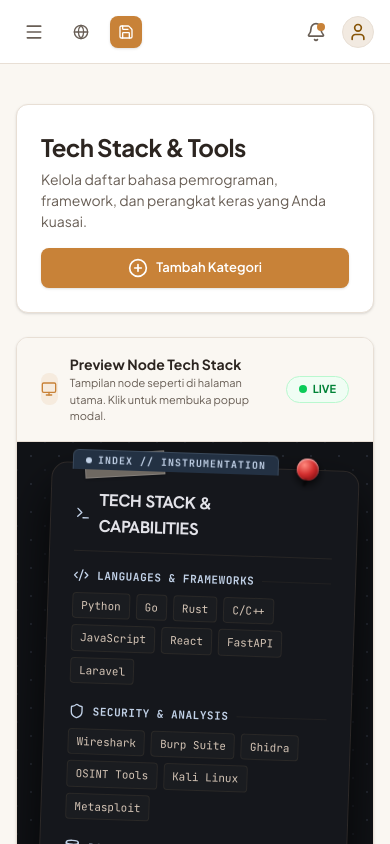
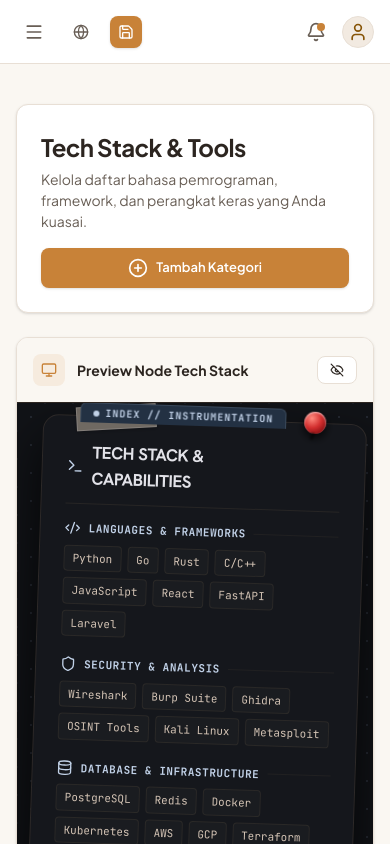
Before and after one commit to AdliXSec/Portfolio-V2, a React (Vite) app in the folder app/: page /admin/techstack in a window 390 px wide. Shown: the top 844 px of the page. Built offline with nearby package versions, Linux system fonts and the light colour scheme.

Commit message:
feat: add toggle button to show/hide live preview on all admin pages

```diff
--- a/app/src/pages/admin/LivePreviewWrapper.jsx
+++ b/app/src/pages/admin/LivePreviewWrapper.jsx
@@ -1,10 +1,11 @@
 import { useState } from 'react';
-import { Monitor } from 'lucide-react';
+import { Monitor, Eye, EyeOff } from 'lucide-react';
 import DossierModal from '../../components/DossierModal';
 
 export default function LivePreviewWrapper({ children, title = 'Live Preview' }) {
   const [modalOpen, setModalOpen] = useState(false);
   const [modalKey, setModalKey] = useState('principal');
+  const [showPreview, setShowPreview] = useState(true);
 
   const onOpenModal = (key) => {
     setModalKey(key);
@@ -13,26 +14,37 @@
 
   return (
     <>
-      <div className="bg-white border border-[#E8DFD5] rounded-xl shadow-sm overflow-hidden">
+      <div className="bg-white border border-[#E8DFD5] rounded-xl shadow-sm overflow-hidden transition-all">
         {/* Header */}
-        <div className="flex items-center gap-3 px-6 py-4 border-b border-[#E8DFD5] bg-[#FAF7F2]">
-          <div className="w-8 h-8 rounded-lg bg-[#C88238]/10 flex items-center justify-center">
+        <div className="flex items-center gap-3 px-4 sm:px-6 py-4 bg-[#FAF7F2]">
+          <div className="w-8 h-8 shrink-0 rounded-lg bg-[#C88238]/10 flex items-center justify-center">
             <Monitor className="w-4 h-4 text-[#C88238]" />
           </div>
           <div>
             <h3 className="text-[14px] font-bold text-[#2C2520]">{title}</h3>
-            <p className="text-[11px] text-[#685E55]">Tampilan node seperti di halaman utama. Klik untuk membuka popup modal.</p>
+            <p className="text-[11px] text-[#685E55] hidden sm:block">Tampilan node seperti di halaman utama. Klik untuk membuka popup modal.</p>
           </div>
-          <div className="ml-auto flex items-center gap-1.5 px-3 py-1 rounded-full bg-green-50 border border-green-200">
-            <span className="w-2 h-2 rounded-full bg-green-500 animate-pulse"></span>
-            <span className="text-[11px] font-bold text-green-700">LIVE</span>
+          <div className="ml-auto flex items-center gap-2">
+            <button
+              onClick={() => setShowPreview(!showPreview)}
+              className={`flex items-center gap-1.5 px-3 py-1.5 rounded-lg border text-[11px] font-bold transition-colors ${showPreview ? 'bg-white border-[#E8DFD5] text-[#2C2520] hover:bg-[#FAF4EE]' : 'bg-[#FAF4EE] border-[#E8DFD5] text-[#685E55] hover:bg-white'}`}
+            >
+              {showPreview ? <EyeOff className="w-3.5 h-3.5" /> : <Eye className="w-3.5 h-3.5" />}
+              <span className="hidden sm:inline">{showPreview ? 'Sembunyikan' : 'Tampilkan'}</span>
+            </button>
+            <div className="hidden sm:flex items-center gap-1.5 px-3 py-1.5 rounded-full bg-green-50 border border-green-200">
+              <span className="w-2 h-2 rounded-full bg-green-500 animate-pulse"></span>
+              <span className="text-[11px] font-bold text-green-700">LIVE</span>
+            </div>
           </div>
         </div>
 
         {/* Preview Area — Dark Detective Board */}
-        <div className="cork-texture relative p-6 md:p-10 min-h-[320px] overflow-hidden">
-          <div className="flex flex-wrap gap-8 items-start justify-center" style={{ transformOrigin: 'top center' }}>
-            {typeof children === 'function' ? children({ onOpenModal }) : children}
+        <div className={`transition-all duration-300 origin-top overflow-hidden ${showPreview ? 'opacity-100 max-h-[2000px] border-t border-[#2C2520]' : 'opacity-0 max-h-0 border-t-0'}`}>
+          <div className="cork-texture relative p-4 sm:p-6 md:p-10 min-h-[320px]">
+            <div className="flex flex-wrap gap-8 items-start justify-center" style={{ transformOrigin: 'top center' }}>
+              {typeof children === 'function' ? children({ onOpenModal }) : children}
+            </div>
           </div>
         </div>
       </div>
```
